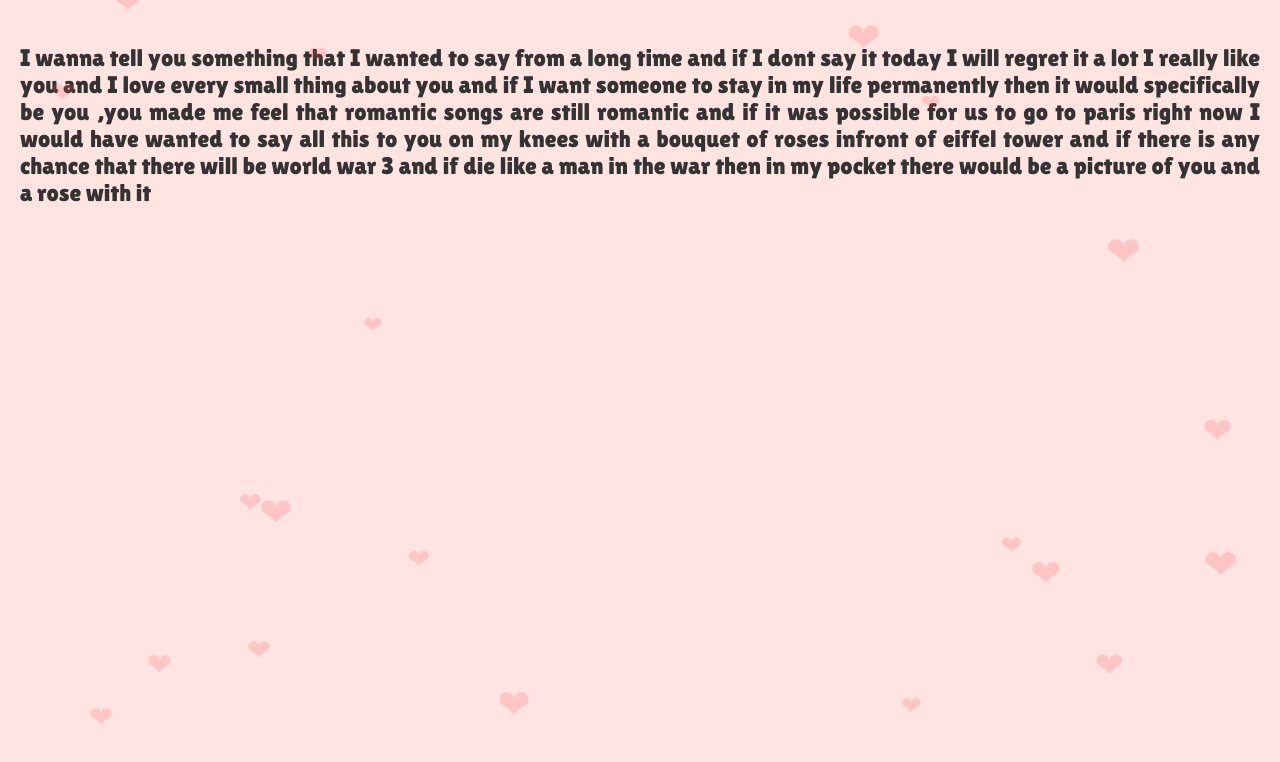
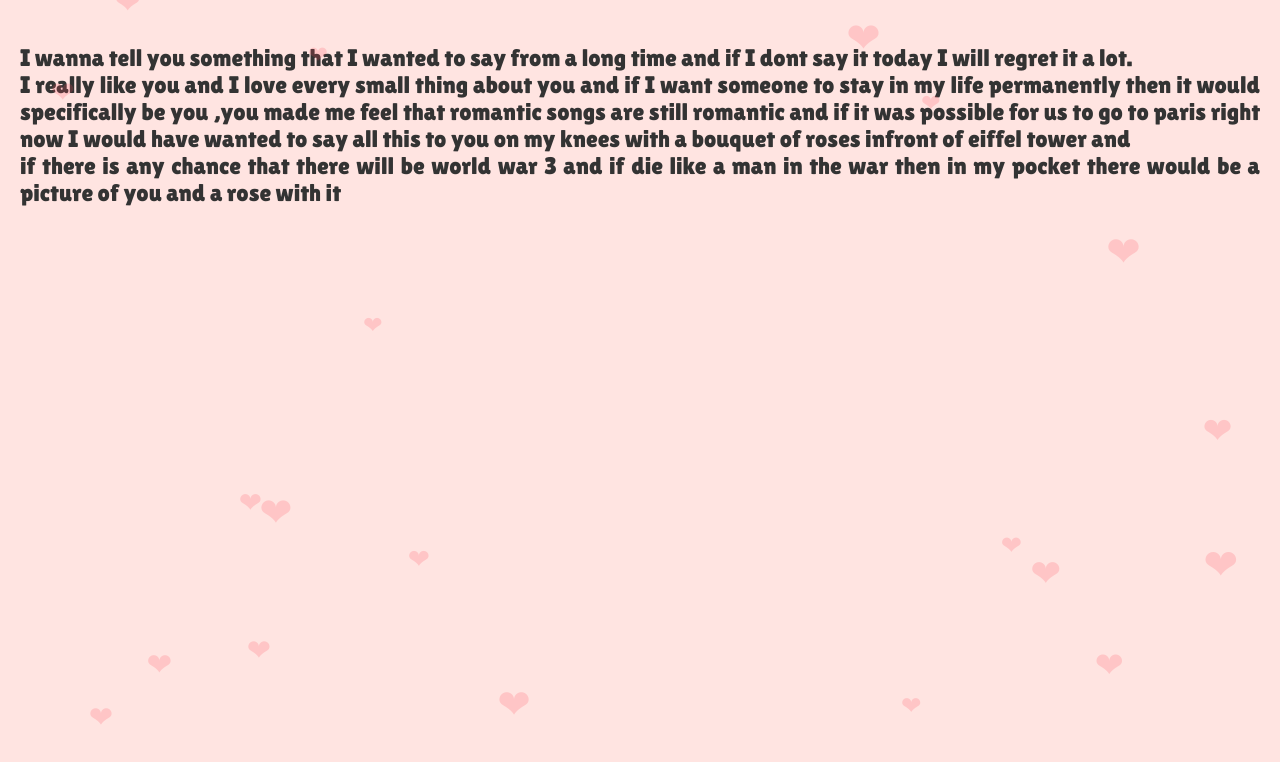
Before and after one commit to Pratyush2k3/unnati_123, a plain HTML site: page index.html in a window 1280 px wide. Both pictures are taken after a click on the button "Read". Drawn offline with Linux system fonts and the light colour scheme.

Commit message:
Update index.html

```diff
--- a/index.html
+++ b/index.html
@@ -151,12 +151,13 @@
 
     <div class="letter-page" id="letter">
         <p>I wanna tell you something that I wanted to say from a long time
-            and if I dont say it today I will regret it a lot
+            and if I dont say it today I will regret it a lot.</br>
             I really like you and I love every small thing about you and if I want someone to stay in my life permanently then it would specifically be you
             ,you made me feel that romantic songs are still romantic
             and if it was possible for us to go to paris right now
             I would have wanted to say all this to you on my knees with a bouquet of roses infront of eiffel tower
-            and if there is any chance that there will be world war 3 and if die like a man in the war then in my pocket there would be a picture of you and a rose with it</p>
+            and
+    </br>if there is any chance that there will be world war 3 and if die like a man in the war then in my pocket there would be a picture of you and a rose with it</p>
     </div>
 
     <div class="falling-effects" id="fallingEffects"></div>
```
